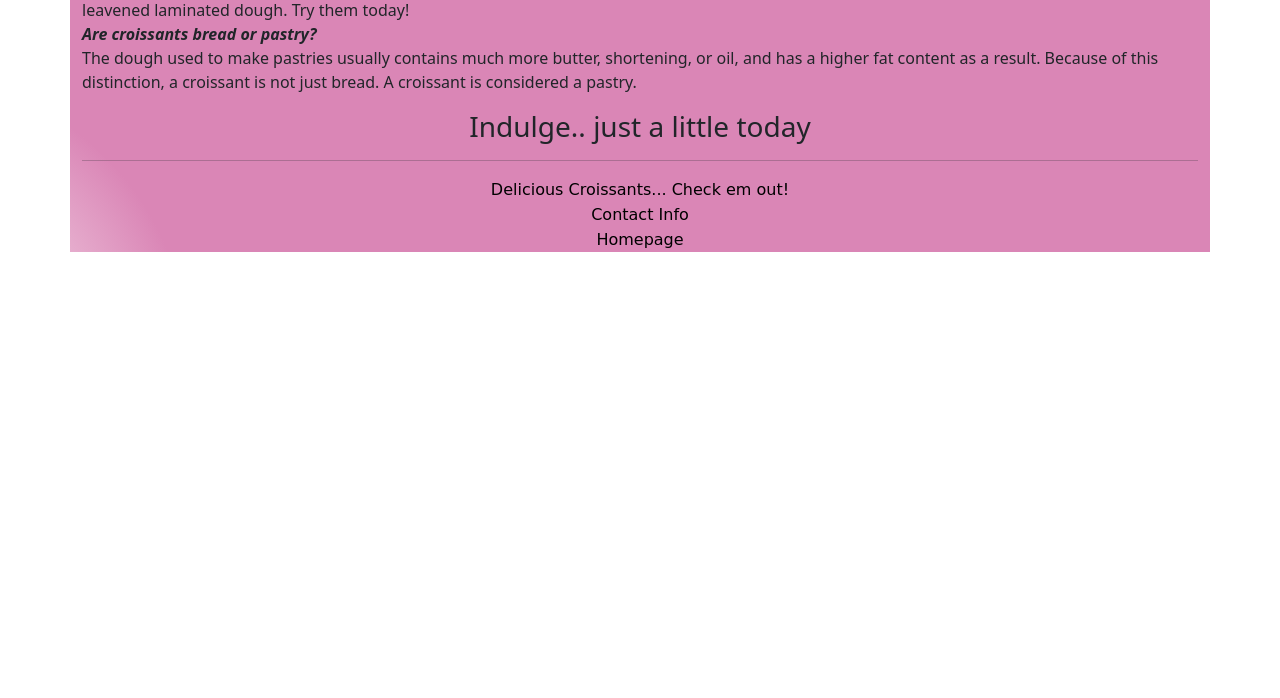
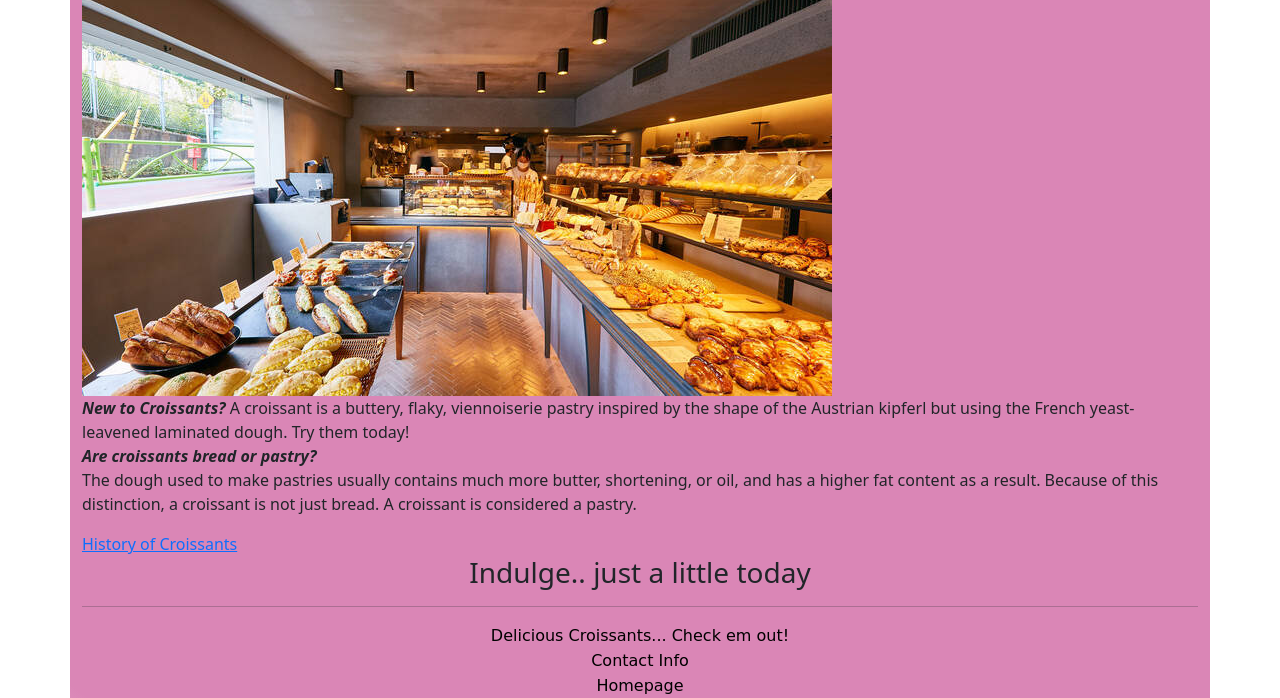
Before and after one commit to erika91mtz/Croissant, a plain HTML site: page index.html in a window 1280 px wide. Shown: the part 153-851 px from the top of the page. Before the commit the page ends 800 px from the top, so only its background shows below. Drawn offline with nearby package versions, Linux system fonts and the light colour scheme.

Commit message:
added photo and link

```diff
--- a/index.html
+++ b/index.html
@@ -30,6 +30,7 @@
       <h1>Fresh Flaky Croissants 😋</h1>
       <hr />
       <h2>New Bakery around the corner 🥐</h2>
+      <img src="src/croissantshop.jpg" alt="Bakery" />
       <p>
         <strong><em>New to Croissants?</em></strong>
         A croissant is a buttery, flaky, viennoiserie pastry inspired by the
@@ -43,6 +44,11 @@
         this distinction, a croissant is not just bread. A croissant is
         considered a pastry.
       </p>
+      <a
+        href="https://www.ice.edu/blog/brief-history-croissant"
+        title="History of Croissants"
+        >History of Croissants</a
+      >
       <h3>Indulge.. just a little today</h3>
       <hr />
       <div class="footer">
```
Also changed, not shown: src/croissantshop.jpg (added).
